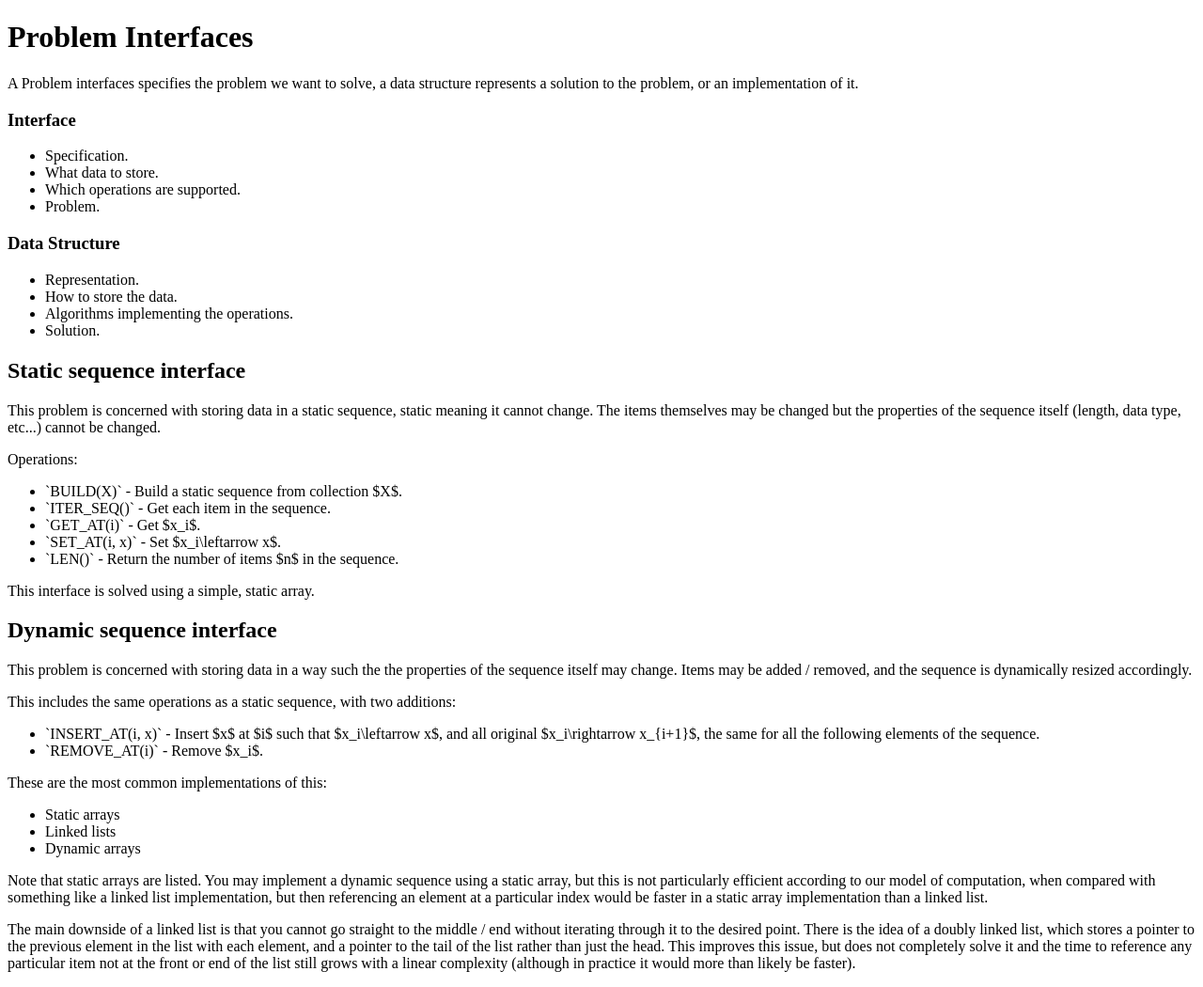
After one commit to Nathcat/nathcat.net, a PHP site: the page made by lecturenotes/Year 1/Spring Semester/Data Structures and Algorithms/Problem Interfaces.html in a window 1280 px wide. The commit adds this page. Shown: the whole page at 94% size. Run offline with PHP 8.4, Linux system fonts and the light colour scheme; some libraries are stand-ins or nearby versions.

Commit message:
Created new dsa lecture notes on problem interfaces, and fixed the broken style links in existing index files.

```diff
--- /dev/null
+++ b/lecturenotes/Year 1/Spring Semester/Data Structures and Algorithms/Problem Interfaces.html
@@ -0,0 +1,97 @@
+<!DOCTYPE html>
+<html>
+    <head>
+        <title>Problem Interfaces</title>
+
+        <script type="text/javascript"
+            src="https://www.maths.nottingham.ac.uk/plp/pmadw/LaTeXMathML.js">
+        </script>
+
+        <script type="module" src="https://md-block.verou.me/md-block.js"></script>
+    </head>
+
+    <body>
+        <h1>Problem Interfaces</h1>
+
+        <p>
+            A Problem interfaces specifies the problem we want to solve, a data structure
+            represents a solution to the problem, or an implementation of it.
+        </p>
+        <p>
+            <h3>Interface</h3>
+            <ul>
+                <li>Specification.</li>
+                <li>What data to store.</li>
+                <li>Which operations are supported.</li>
+                <li>Problem.</li>
+            </ul>
+        </p>
+        <p>
+            <h3>Data Structure</h3>
+            <ul>
+                <li>Representation.</li>
+                <li>How to store the data.</li>
+                <li>Algorithms implementing the operations.</li>
+                <li>Solution.</li>
+            </ul>
+        </p>
+
+        <h2>Static sequence interface</h2>
+        <p>
+            This problem is concerned with storing data in a static sequence, static meaning it
+            cannot change. The items themselves may be changed but the properties of the sequence
+            itself (length, data type, etc...) cannot be changed.
+        </p>
+        <p>
+            Operations:
+            <ul>
+                <li><md-span>`BUILD(X)`</md-span> - Build a static sequence from collection $X$.</li>
+                <li><md-span>`ITER_SEQ()`</md-span> - Get each item in the sequence.</li>
+                <li><md-span>`GET_AT(i)`</md-span> - Get $x_i$.</li>
+                <li><md-span>`SET_AT(i, x)`</md-span> - Set $x_i\leftarrow x$.</li>
+                <li><md-span>`LEN()`</md-span> - Return the number of items $n$ in the sequence.</li>
+            </ul>
+        </p>
+        <p>
+            This interface is solved using a simple, static array.
+        </p>
+
+        <h2>Dynamic sequence interface</h2>
+        <p>
+            This problem is concerned with storing data in a way such the the properties of
+            the sequence itself may change. Items may be added / removed, and the sequence
+            is dynamically resized accordingly.
+        </p>
+        <p>
+            This includes the same operations as a static sequence, with two additions:
+            <ul>
+                <li><md-span>`INSERT_AT(i, x)`</md-span> - Insert $x$ at $i$ such that $x_i\leftarrow x$, and all original $x_i\rightarrow x_{i+1}$, the same for all the following elements of the sequence.</li>
+                <li><md-span>`REMOVE_AT(i)`</md-span> - Remove $x_i$.</li>
+            </ul>
+        </p>
+        <p>
+            These are the most common implementations of this:
+            <ul>
+                <li>Static arrays</li>
+                <li>Linked lists</li>
+                <li>Dynamic arrays</li>
+            </ul>
+        </p>
+        <p>
+            Note that static arrays are listed. You may implement a dynamic sequence using
+            a static array, but this is not particularly efficient according to our model
+            of computation, when compared with something like a linked list implementation,
+            but then referencing an element at a particular index would be faster in a static
+            array implementation than a linked list.
+        </p>
+        <p>
+            The main downside of a linked list is that you cannot go straight to the middle / end
+            without iterating through it to the desired point. There is the idea of a doubly linked list,
+            which stores a pointer to the previous element in the list with each element, and a
+            pointer to the tail of the list rather than just the head. This improves this issue,
+            but does not completely solve it and the time to reference any particular item not
+            at the front or end of the list still grows with a linear complexity (although in
+            practice it would more than likely be faster).
+        </p>
+    </body>
+</html>
--- a/lecturenotes/Year 1/Spring Semester/Data Structures and Algorithms/index.php
+++ b/lecturenotes/Year 1/Spring Semester/Data Structures and Algorithms/index.php
@@ -2,14 +2,14 @@
 <html>
     <head>
         <title>Data Structures and Algorithms</title>
-        <link rel="stylesheet" href="../../static/css/common.css">
+        <link rel="stylesheet" href="../../../../static/css/common.css">
         <link rel="preconnect" href="https://fonts.googleapis.com">
         <link rel="preconnect" href="https://fonts.gstatic.com" crossorigin>
         <link href="https://fonts.googleapis.com/css2?family=Montserrat&display=swap" rel="stylesheet">
     </head>
 
     <body>
-        <?php include("../../header.php"); ?>
+        <?php include("../../../../header.php"); ?>
 
         <div class="content-card">
             <h2>Data Structures and Algorithms</h2>
@@ -18,6 +18,6 @@
             </p>
         </div>
 
-        <?php include("../../footer.php"); ?>
+        <?php include("../../../../footer.php"); ?>
     </body>
 </html>
--- a/lecturenotes/Year 1/Winter Semester/Introduction to Multimedia/index.php
+++ b/lecturenotes/Year 1/Winter Semester/Introduction to Multimedia/index.php
@@ -2,14 +2,14 @@
 <html>
     <head>
         <title>Introduction to Multimedia</title>
-        <link rel="stylesheet" href="../../static/css/common.css">
+        <link rel="stylesheet" href="../../../../static/css/common.css">
         <link rel="preconnect" href="https://fonts.googleapis.com">
         <link rel="preconnect" href="https://fonts.gstatic.com" crossorigin>
         <link href="https://fonts.googleapis.com/css2?family=Montserrat&display=swap" rel="stylesheet">
     </head>
 
     <body>
-        <?php include("../../header.php"); ?>
+        <?php include("../../../../header.php"); ?>
 
         <div class="content-card">
             <h2>Introduction to Multimedia</h2>
@@ -22,6 +22,6 @@
             </p>
         </div>
 
-        <?php include("../../footer.php"); ?>
+        <?php include("../../../../footer.php"); ?>
     </body>
 </html>
--- a/lecturenotes/Year 1/Winter Semester/Mathematical Concepts/index.php
+++ b/lecturenotes/Year 1/Winter Semester/Mathematical Concepts/index.php
@@ -2,14 +2,14 @@
 <html>
     <head>
         <title>Mathematical Concepts</title>
-        <link rel="stylesheet" href="../../static/css/common.css">
+        <link rel="stylesheet" href="../../../../static/css/common.css">
         <link rel="preconnect" href="https://fonts.googleapis.com">
         <link rel="preconnect" href="https://fonts.gstatic.com" crossorigin>
         <link href="https://fonts.googleapis.com/css2?family=Montserrat&display=swap" rel="stylesheet">
     </head>
 
     <body>
-        <?php include("../../header.php"); ?>
+        <?php include("../../../../header.php"); ?>
 
         <div class="content-card">
             <h2>Mathematical Concepts</h2>
@@ -21,6 +21,6 @@
             </p>
         </div>
 
-        <?php include("../../footer.php"); ?>
+        <?php include("../../../../footer.php"); ?>
     </body>
 </html>
```
